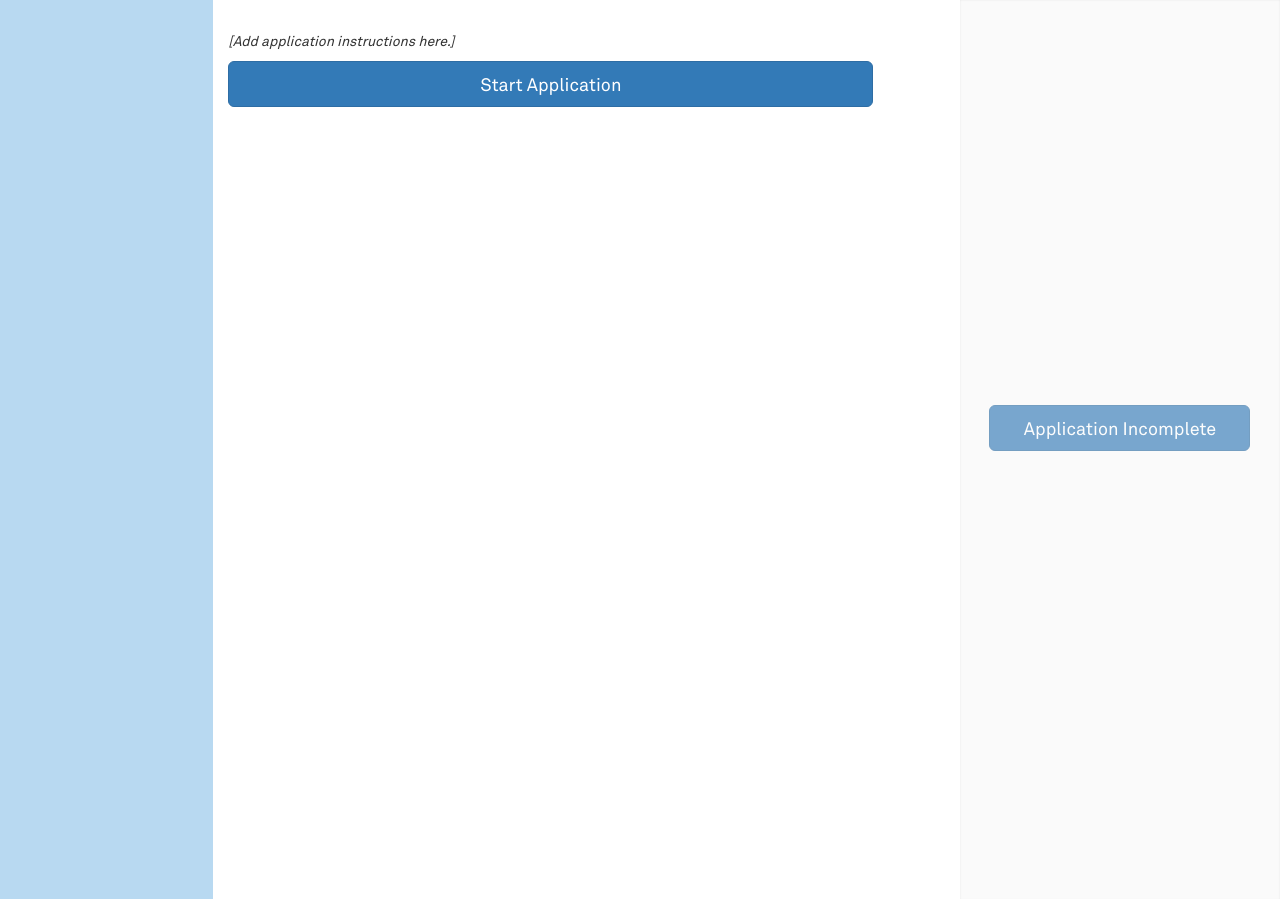
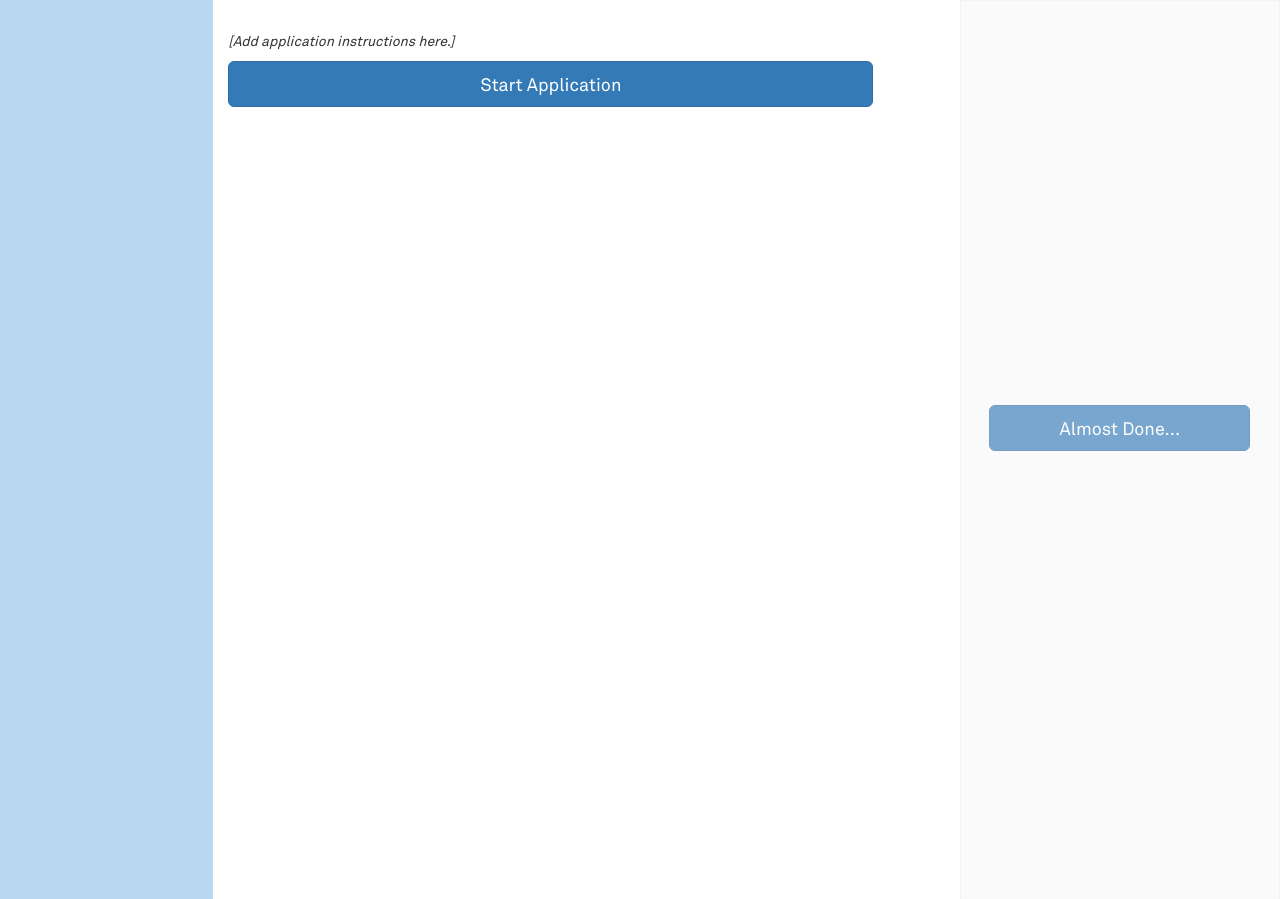
Before and after one commit to deone/apply, a Django app: template ashesiundergraduate/templates/ashesiundergraduate/index.html in a window 1280 px wide. Shown: the part 51-950 px from the top of the page. Run offline with Django 3.2, Linux system fonts and the light colour scheme; the template is opened without the code that fills it, so the values that code supplies are empty; some libraries are stand-ins or nearby versions.

Commit message:
Change 'Application Incomplete' to 'Almost Done...'.

```diff
--- a/templates/_progress.html
+++ b/templates/_progress.html
@@ -28,5 +28,5 @@
     {% endif %}
   {% endif %}
 {% else %}
-  <a class="btn btn-primary btn-lg width-90 disabled" role="button">Application Incomplete</a>
+  <a class="btn btn-primary btn-lg width-90 disabled" role="button">Almost Done...</a>
 {% endif %}
```
